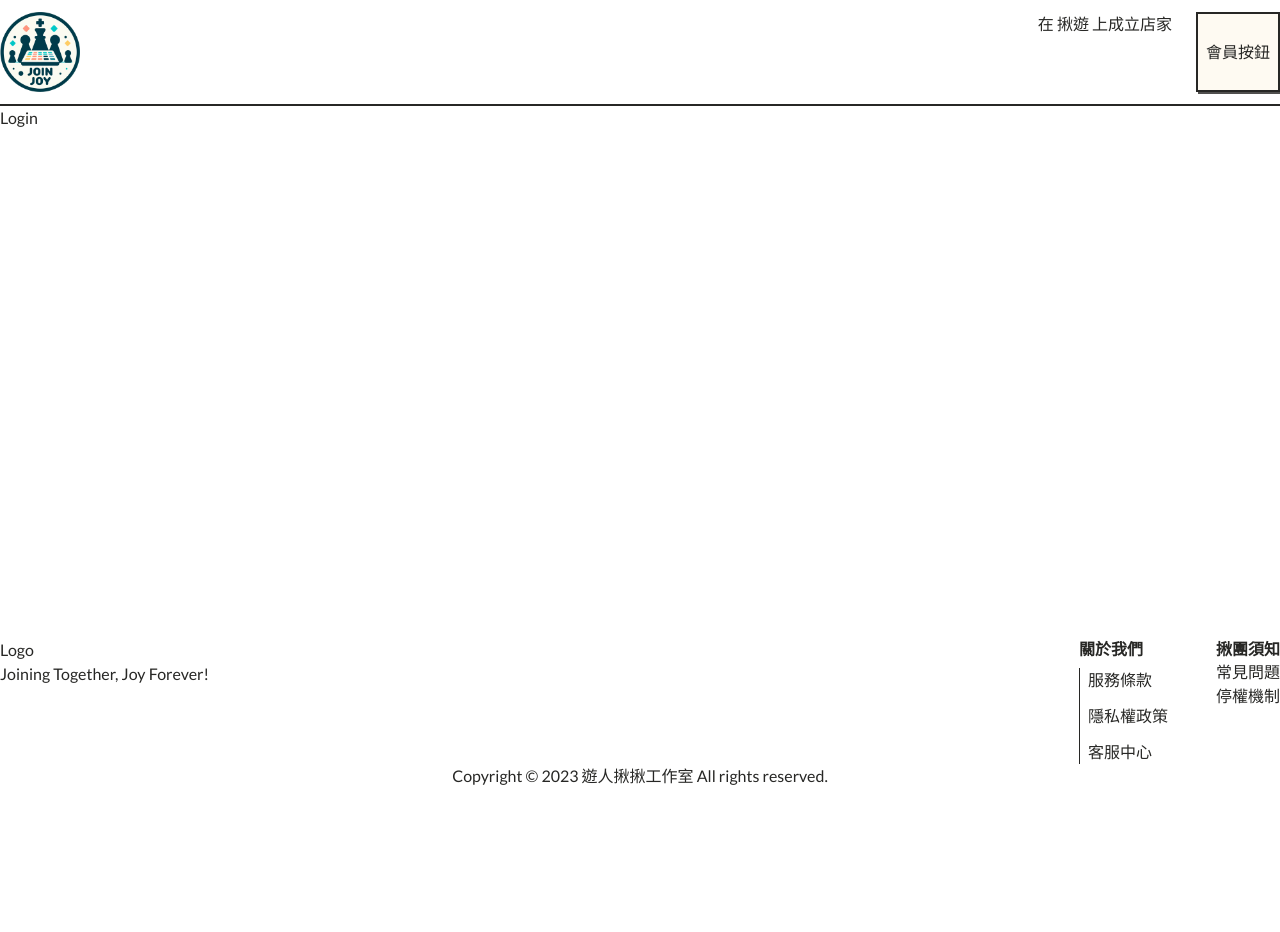
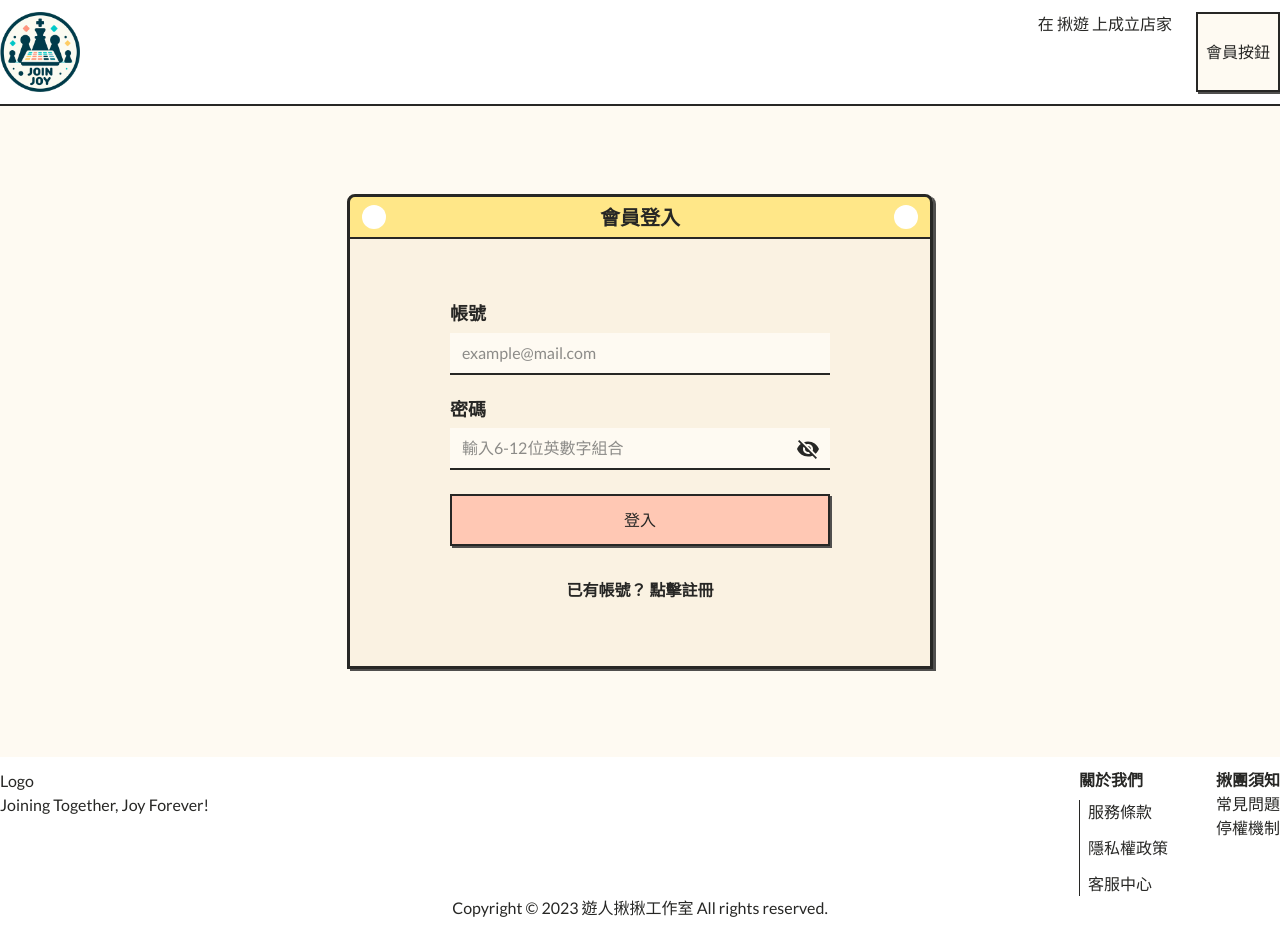
Before and after one commit to star82620/join-joy, a Next.js app: page /login in a window 1280 px wide. Before the commit the page ends 800 px from the top, so only its background shows below. Built offline with nearby package versions, Linux system fonts and the light colour scheme.

Commit message:
feature/ create login module

```diff
--- a/common/components/Layout.tsx
+++ b/common/components/Layout.tsx
@@ -10,7 +10,7 @@ export default function Layout({ children }: Props) {
   return (
     <div className="min-h-screen flex flex-col">
       <Header />
-      <main className="grow">{children}</main>
+      <main className="grow bg-yellow-tint py-[88px]">{children}</main>
       <Footer />
     </div>
   );
--- /dev/null
+++ b/modules/Login/data.tsx
@@ -0,0 +1,37 @@
+import React from "react";
+import { InputSetType } from "@/types/types";
+
+// ErrorType 也要拆在 Form component 裡面
+export type ErrorType = {
+  nickname: string | undefined;
+  email: string | undefined;
+  password: string | undefined;
+  confirmPassword: string | undefined;
+};
+
+//之後這個 InputSetType 要拆在 Form component 裡面
+export const inputSet: InputSetType = [
+  {
+    label: "帳號",
+    type: "email",
+    inputName: "email",
+    placeholder: "example@mail.com",
+    required: true,
+    errorMsg: "", // error.email，把 data 分開，這個 useState 要怎麼辦？
+  },
+  {
+    label: "密碼",
+    type: "password",
+    inputName: "password",
+    placeholder: "輸入6-12位英數字組合",
+    required: true,
+    errorMsg: "",
+  },
+];
+
+// export const ErrorMsg = {
+//   nickname: "",
+//   email: "",
+//   password: "",
+//   confirmPassword: "",
+// };
--- /dev/null
+++ b/modules/Login/index.tsx
@@ -0,0 +1,35 @@
+import React from "react";
+import FormInput from "@/common/components/FormInput";
+import Wrapper from "@/common/components/Wrapper";
+import Button from "@/common/components/GeneralButton";
+import Link from "@/common/components/GeneralLink";
+import { inputSet } from "./data";
+
+const pageTitle = "會員登入";
+const titleTag = (
+  <h2 className="text-[20px] md:text-[18px] md:leading-heading">{pageTitle}</h2>
+);
+
+export default function Login() {
+  return (
+    <div className="m-auto w-fit">
+      <Wrapper titleTag={titleTag}>
+        <form className="flex flex-col gap-6 md:gap-4 w-[380px] md:w-[300px] sm:w-[280px]">
+          <FormInput inputSet={inputSet} />
+          <Button
+            // extraStyle="mt-2"
+            type="button"
+            appearance="orange"
+            onClick={() => console.log("y")}
+          >
+            登入
+          </Button>
+        </form>
+        <p className="mt-3 text-center text-sm md:text-xs"></p>
+        <p className="mt-8 text-center text-md font-semibold">
+          已有帳號？ <Link href="/signup">點擊註冊</Link>
+        </p>
+      </Wrapper>
+    </div>
+  );
+}
--- a/pages/login/index.jsx
+++ b/pages/login/index.jsx
@@ -1,5 +1,10 @@
 import React from "react";
+import Login from "@/modules/Login";
 
-export default function Login() {
-  return <div>Login</div>;
+export default function LoginPage() {
+  return (
+    <div>
+      <Login />
+    </div>
+  );
 }
```
